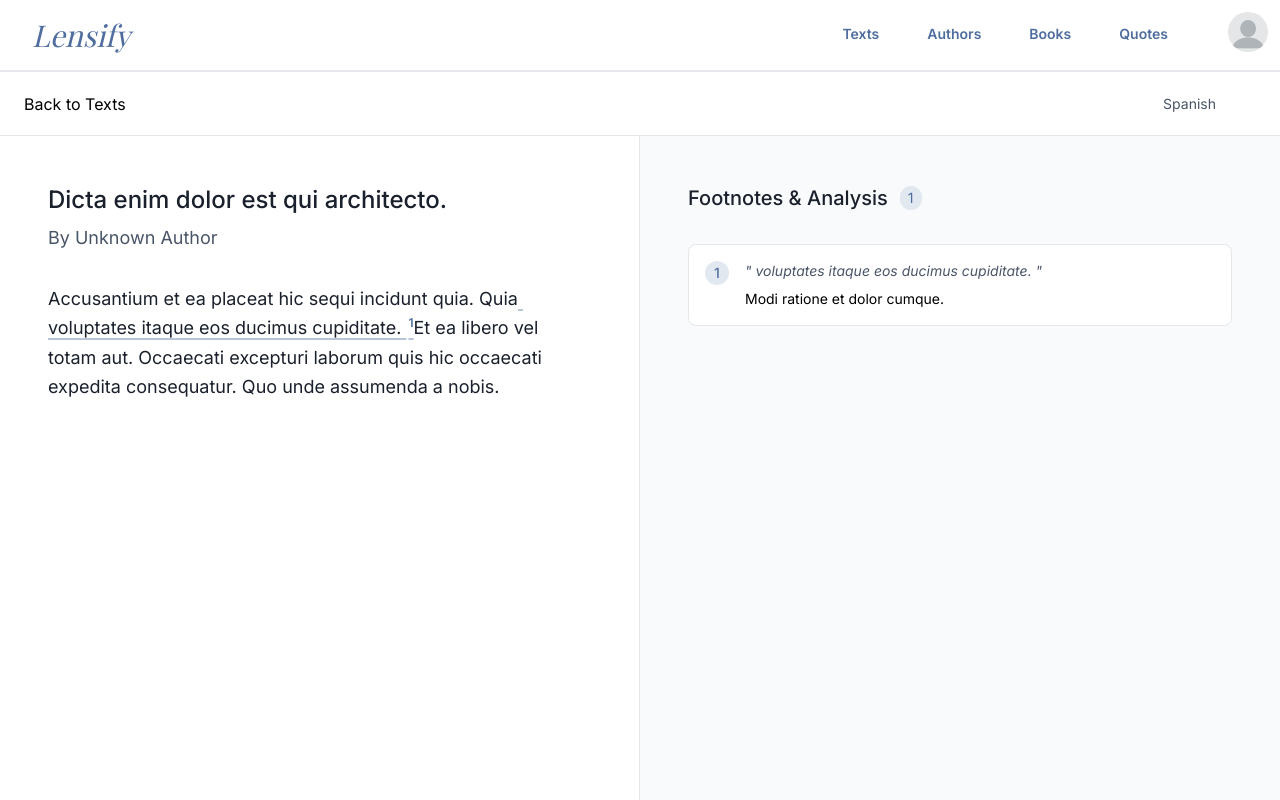
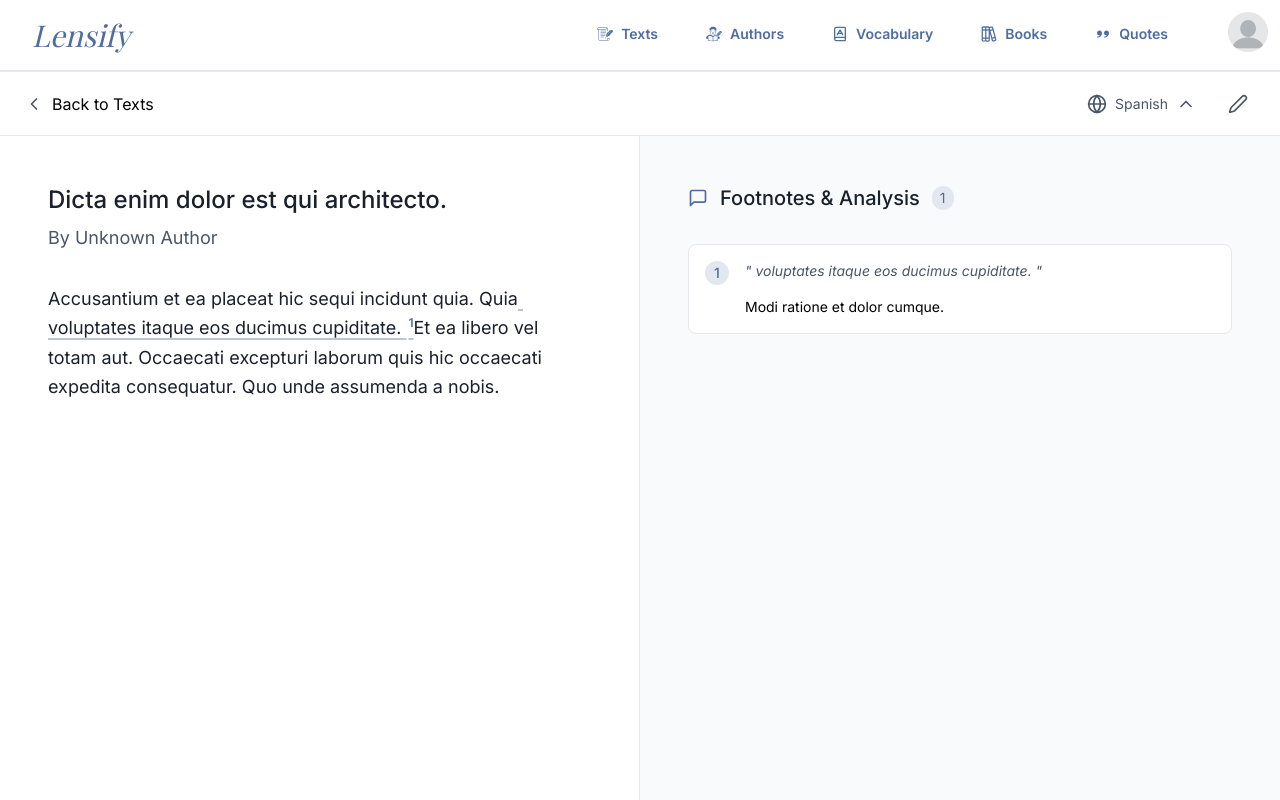
Before and after one commit to gmaysonnavefranck/Lensify, a Laravel app: page /texts/1 in a window 1280 px wide. Run offline with Laravel 12, Linux system fonts and the light colour scheme; a user stored in the database is signed in; data comes from the database, SQL or seed files in the repository; style sheets or scripts are compiled from the project's sources; some libraries are stand-ins or nearby versions; some web fonts are replaced.

Commit message:
feat: adding vocabulary

```diff
--- a/app/Http/Controllers/TextController.php
+++ b/app/Http/Controllers/TextController.php
@@ -89,6 +89,7 @@ class TextController extends Controller
         return Inertia::render('Texts/Text', [
             'text' => Text::with(['author', 'textNotes'])
                 ->with(['translations:id,translation_for,language'])
+                ->where('user_id', Auth::id())
                 ->findOrFail($request->route('id'))
         ]);
     }
--- a/resources/js/Components/Icon.vue
+++ b/resources/js/Components/Icon.vue
@@ -3,24 +3,18 @@
 </template>
 
 <script setup lang="ts">
-  import { onBeforeMount, ref } from 'vue';
+  import { computed } from 'vue';
 
   const props = defineProps<{
     icon: string;
   }>();
 
-  const svgContent = ref<string | null>(null);
-  onBeforeMount(async () => {
-    await loadSVG();
+  // Bundle every icon up front (they're tiny) instead of fetching each one after render
+  const icons = import.meta.glob<string>('../Icons/*.svg', { query: '?raw', import: 'default', eager: true });
+
+  const svgContent = computed(() => {
+    const svg = icons[`../Icons/${props.icon}.svg`];
+    if (!svg) console.error(`Icon "${props.icon}" not found.`);
+    return svg ?? null;
   });
-
-  async function loadSVG() {
-    try {
-      // Dynamically import the SVG based on the name prop
-      const svgModule = await import(`../Icons/${props.icon}.svg?raw`);
-      svgContent.value = svgModule.default;
-    } catch (error) {
-      console.error(`Icon "${props.icon}" not found.`);
-    }
-  }
 </script>
--- a/resources/js/Layouts/AuthLayout.vue
+++ b/resources/js/Layouts/AuthLayout.vue
@@ -22,6 +22,12 @@
         <nav class="mr-12 flex gap-6 self-center">
           <NavLink text="Texts" href="/texts" icon="texts" :selected="isPageSelected('Texts/Texts')" />
           <NavLink text="Authors" href="/authors" icon="author" :selected="isPageSelected('Authors/Authors')" />
+          <NavLink
+            text="Vocabulary"
+            href="/vocabulary"
+            icon="bookA"
+            :selected="isPageSelected('Vocabulary/Vocabulary')"
+          />
           <NavLink text="Books" href="/books" icon="books" :selected="isPageSelected('Books/Books')" />
           <NavLink text="Quotes" href="/quotes" icon="quotes" :selected="isPageSelected('Quotes/Quotes')" />
         </nav>
--- a/resources/js/Pages/Texts/Text.vue
+++ b/resources/js/Pages/Texts/Text.vue
@@ -2,7 +2,7 @@
   import AuthLayout from '@/Layouts/AuthLayout.vue';
   import Button from '@/Components/Button.vue';
   import Icon from '@/Components/Icon.vue';
-  import { Text } from '@/types/index';
+  import { FootNote, Text } from '@/types/index';
   import { computed, onMounted, onUnmounted, ref } from 'vue';
   import { Link, router } from '@inertiajs/vue3';
 
@@ -47,11 +47,14 @@
   function onMouseUp(event: MouseEvent) {
     // Keep the popup while interacting with it or while a note is in progress
     if (selectionPopup.value?.contains(event.target as Node)) return;
-    if (isWritingNote.value || isGeneratingExplanation.value) return;
+    if (isWritingNote.value || isGeneratingExplanation.value || vocabState.value === 'saving') return;
 
     const selection = window.getSelection();
     const text = selection?.toString().trim();
     const range = selection?.rangeCount ? selection.getRangeAt(0) : null;
+
+    vocabState.value = 'idle';
+    savedWord.value = null;
 
     if (!text || !range || !contentContainer.value?.contains(range.commonAncestorContainer)) {
       selectedText.value = '';
@@ -62,6 +65,50 @@
     const rect = range.getBoundingClientRect();
     selectedText.value = text;
     selectedTextPosition.value = { top: rect.bottom, left: rect.left + rect.width / 2 };
+  }
+
+  const vocabState = ref<'idle' | 'saving' | 'saved'>('idle');
+  const savedWord = ref<{ word: string; definition: string | null; alreadySaved: boolean } | null>(null);
+  const canAddWord = computed(() => selectedText.value.split(/\s+/).length <= 4);
+
+  // The sentence (or line) around the selection, so the AI defines the word as used here
+  function sentenceAround(fragment: string) {
+    const content = props.text.content;
+    const at = content.indexOf(fragment);
+    if (at === -1) return fragment;
+    const boundaries = /[.!?\n]/g;
+    let start = 0;
+    let end = content.length;
+    for (const match of content.matchAll(boundaries)) {
+      if (match.index! < at) start = match.index! + 1;
+      else if (match.index! >= at + fragment.length) {
+        end = match.index! + 1;
+        break;
+      }
+    }
+    return content.slice(start, end).trim().slice(0, 1000);
+  }
+
+  async function addToVocabulary() {
+    vocabState.value = 'saving';
+    try {
+      const { data } = await axios.post('/vocabulary', {
+        word: selectedText.value,
+        context: sentenceAround(selectedText.value),
+        text_id: props.text.id,
+      });
+      savedWord.value = { ...data.word, alreadySaved: data.alreadySaved };
+    } catch {
+      savedWord.value = { word: selectedText.value, definition: null, alreadySaved: false };
+    }
+    vocabState.value = 'saved';
+  }
+
+  function closePopup() {
+    vocabState.value = 'idle';
+    savedWord.value = null;
+    selectedText.value = '';
+    selectedTextPosition.value = null;
   }
 
   const activeNoteId = ref<number | null>(null);
@@ -90,6 +137,28 @@
     segments.push({ text: content.slice(cursor) });
     return segments;
   });
+
+  const editingNoteId = ref<number | null>(null);
+  const editDraft = ref('');
+
+  function startEditing(note: FootNote) {
+    editingNoteId.value = note.id;
+    editDraft.value = note.note;
+  }
+
+  function saveEdit() {
+    if (!editDraft.value.trim()) return;
+    router.patch(
+      `/notes/${editingNoteId.value}`,
+      { note: editDraft.value },
+      { preserveScroll: true, preserveState: true, onSuccess: () => (editingNoteId.value = null) },
+    );
+  }
+
+  function deleteNote(note: FootNote) {
+    if (!confirm('Delete this footnote?')) return;
+    router.delete(`/notes/${note.id}`, { preserveScroll: true, preserveState: true });
+  }
 
   function focusNote(id: number) {
     activeNoteId.value = id;
@@ -257,7 +326,7 @@
           v-for="(footNote, index) in sortedNotes"
           :id="`note-${footNote.id}`"
           :key="footNote.id"
-          class="rounded-lg border bg-white p-4 transition-all"
+          class="group rounded-lg border bg-white p-4 transition-all"
           :class="activeNoteId === footNote.id ? 'border-primary shadow-md' : 'border-gray-200'"
           @mouseenter="activeNoteId = footNote.id"
           @mouseleave="activeNoteId = null"
@@ -266,9 +335,30 @@
             <div class="flex h-6 w-6 flex-shrink-0 items-center justify-center rounded-full bg-slate-200">
               <span class="text-sm font-medium text-primary">{{ index + 1 }}</span>
             </div>
-            <div>
-              <p class="mb-2 text-sm italic text-textSecondary">"{{ footNote.text_content }}"</p>
-              <p class="text-sm">{{ footNote.note }}</p>
+            <div class="min-w-0 flex-1">
+              <div class="mb-2 flex items-start justify-between gap-2">
+                <p class="text-sm italic text-textSecondary">"{{ footNote.text_content }}"</p>
+                <div
+                  v-if="editingNoteId !== footNote.id"
+                  class="flex shrink-0 gap-0.5 opacity-0 transition-opacity focus-within:opacity-100 group-hover:opacity-100"
+                >
+                  <Button type="ghost" icon="squarePen" class="!p-1.5" title="Edit" @click="startEditing(footNote)" />
+                  <Button type="ghost" icon="trash" class="!p-1.5 hover:!text-error" title="Delete" @click="deleteNote(footNote)" />
+                </div>
+              </div>
+              <div v-if="editingNoteId === footNote.id">
+                <textarea
+                  v-model="editDraft"
+                  rows="5"
+                  class="w-full resize-y rounded-md border border-gray-200 px-3 py-2 text-sm focus:border-transparent focus:outline-none focus:ring-2 focus:ring-primary/30"
+                  @keydown.esc="editingNoteId = null"
+                />
+                <div class="mt-2 flex justify-end gap-2">
+                  <Button type="ghost" text="Cancel" @click="editingNoteId = null" />
+                  <Button text="Save" :disabled="!editDraft.trim()" @click="saveEdit" />
+                </div>
+              </div>
+              <p v-else class="whitespace-pre-line text-sm">{{ footNote.note }}</p>
             </div>
           </div>
         </div>
@@ -322,9 +412,29 @@
         : { top: `${selectedTextPosition.top}px`, left: `${selectedTextPosition.left}px` }
     "
   >
-    <div v-if="!isGeneratingExplanation && !isWritingNote" class="flex gap-2">
+    <div v-if="!isGeneratingExplanation && !isWritingNote && vocabState === 'idle'" class="flex gap-2">
       <Button type="ghost" icon="squarePen" @click="isWritingNote = true"> Write Note </Button>
+      <Button v-if="canAddWord" type="ghost" icon="bookA" @click="addToVocabulary">Add to vocabulary</Button>
       <Button icon="sparkles" @click="generateExplanation">Generate Analysis</Button>
+    </div>
+    <div v-if="vocabState === 'saving'" class="flex items-center gap-2 px-2 py-1">
+      <Icon icon="loading" class="h-5 w-5 animate-spin text-primary" />
+      <p class="text-sm text-textSecondary">Looking up the definition...</p>
+    </div>
+    <div v-if="vocabState === 'saved' && savedWord" class="w-[min(360px,90vw)] p-2">
+      <div class="flex items-start justify-between gap-2">
+        <p class="font-newsreader text-lg font-semibold text-textPrimary">{{ savedWord.word }}</p>
+        <Button class="!p-1" type="ghost" icon="x" @click="closePopup" />
+      </div>
+      <p v-if="savedWord.definition" class="mt-1 text-sm text-textPrimary">{{ savedWord.definition }}</p>
+      <p v-else class="mt-1 text-sm text-error">Saved, but we couldn't get a definition. You can add one later.</p>
+      <div class="mt-3 flex items-center justify-between text-xs">
+        <span class="flex items-center gap-1 text-success">
+          <Icon icon="check" class="h-3.5 w-3.5" />
+          {{ savedWord.alreadySaved ? 'Already in your vocabulary' : 'Added to vocabulary' }}
+        </span>
+        <Link href="/vocabulary" class="font-medium text-primary hover:underline">Open vocabulary →</Link>
+      </div>
     </div>
     <div v-if="isGeneratingExplanation" class="flex items-center gap-2">
       <Icon icon="loading" class="h-5 w-5 animate-spin text-primary" />
--- /dev/null
+++ b/resources/js/Pages/Vocabulary/Vocabulary.vue
@@ -0,0 +1,117 @@
+<script setup lang="ts">
+  import AuthLayout from '@/Layouts/AuthLayout.vue';
+  import Button from '@/Components/Button.vue';
+  import Icon from '@/Components/Icon.vue';
+  import InputText from '@/Components/InputText.vue';
+  import Pagination from '@/Components/Pagination.vue';
+  import { PaginatedResponse, VocabularyWord } from '@/types/index';
+  import { Link, router } from '@inertiajs/vue3';
+  import { ref, watch } from 'vue';
+
+  const props = defineProps<{
+    words: PaginatedResponse<VocabularyWord>;
+    filters: { search?: string };
+  }>();
+
+  defineOptions({ layout: AuthLayout });
+
+  const search = ref(props.filters.search || '');
+  watch(search, (value) => router.get('/vocabulary', { search: value }, { preserveState: true, replace: true }));
+
+  const editingId = ref<number | null>(null);
+  const draft = ref('');
+
+  function startEditing(word: VocabularyWord) {
+    editingId.value = word.id;
+    draft.value = word.definition ?? '';
+  }
+
+  function saveEdit() {
+    router.patch(
+      `/vocabulary/${editingId.value}`,
+      { definition: draft.value },
+      { preserveScroll: true, preserveState: true, onSuccess: () => (editingId.value = null) },
+    );
+  }
+
+  function deleteWord(word: VocabularyWord) {
+    if (!confirm(`Remove “${word.word}” from your vocabulary?`)) return;
+    router.delete(`/vocabulary/${word.id}`, { preserveScroll: true, preserveState: true });
+  }
+</script>
+
+<template>
+  <Head title="Vocabulary" />
+  <div class="h-full overflow-y-auto">
+    <div class="mx-auto w-full max-w-4xl px-8 py-8">
+      <div class="mb-6">
+        <h1 class="text-2xl font-semibold text-textPrimary">Your Vocabulary</h1>
+        <p class="mt-1 text-sm text-secondary">Words you've saved while reading</p>
+      </div>
+
+      <InputText v-model="search" class="mb-6" placeholder="Search words or definitions..." />
+
+      <div v-if="words.data.length" class="divide-y divide-gray-100 rounded-lg border border-gray-200 bg-white">
+        <div v-for="word in words.data" :key="word.id" class="group px-5 py-4">
+          <div class="flex items-start justify-between gap-4">
+            <div class="min-w-0 flex-1">
+              <p class="font-newsreader text-xl font-semibold text-textPrimary">{{ word.word }}</p>
+
+              <div v-if="editingId === word.id" class="mt-2">
+                <textarea
+                  v-model="draft"
+                  rows="3"
+                  class="w-full resize-y rounded-md border border-gray-200 px-3 py-2 text-sm focus:border-transparent focus:outline-none focus:ring-2 focus:ring-primary/30"
+                  @keydown.esc="editingId = null"
+                />
+                <div class="mt-2 flex justify-end gap-2">
+                  <Button type="ghost" text="Cancel" @click="editingId = null" />
+                  <Button text="Save" @click="saveEdit" />
+                </div>
+              </div>
+              <p v-else-if="word.definition" class="mt-1 text-sm text-textPrimary">{{ word.definition }}</p>
+              <p v-else class="mt-1 text-sm italic text-secondary">No definition yet. Click the pencil to add one.</p>
+
+              <p v-if="word.context" class="mt-2 line-clamp-2 text-sm italic text-textSecondary">“{{ word.context }}”</p>
+              <p class="mt-2 flex items-center gap-1.5 text-xs text-secondary">
+                <template v-if="word.text">
+                  <Icon icon="texts" class="h-3.5 w-3.5" />
+                  <Link :href="`/texts/${word.text.id}`" class="hover:text-primary hover:underline">{{ word.text.title }}</Link>
+                  <span>·</span>
+                </template>
+                <span>{{ new Date(word.created_at).toLocaleDateString() }}</span>
+              </p>
+            </div>
+            <div
+              v-if="editingId !== word.id"
+              class="flex shrink-0 gap-0.5 opacity-0 transition-opacity focus-within:opacity-100 group-hover:opacity-100"
+            >
+              <Button type="ghost" icon="squarePen" class="!p-1.5" title="Edit definition" @click="startEditing(word)" />
+              <Button type="ghost" icon="trash" class="!p-1.5 hover:!text-error" title="Delete" @click="deleteWord(word)" />
+            </div>
+          </div>
+        </div>
+      </div>
+
+      <div v-else class="rounded-lg border-2 border-dashed border-gray-200 p-10 text-center">
+        <div class="mx-auto mb-4 flex h-12 w-12 items-center justify-center rounded-full bg-slate-200">
+          <Icon icon="bookA" class="h-6 w-6 text-primary" />
+        </div>
+        <p class="font-medium text-textPrimary">{{ search ? 'No words match your search' : 'No words yet' }}</p>
+        <p v-if="!search" class="mt-1 text-sm text-textSecondary">
+          While reading a text, select a word and choose “Add to vocabulary”.
+        </p>
+      </div>
+
+      <Pagination
+        v-if="words.last_page > 1"
+        :current_page="words.current_page"
+        :per_page="words.per_page"
+        :total="words.total"
+        :last_page="words.last_page"
+        @update:current_page="(page) => router.get('/vocabulary', { page, search }, { preserveState: true })"
+        entity="words"
+      />
+    </div>
+  </div>
+</template>
--- a/routes/web.php
+++ b/routes/web.php
@@ -5,6 +5,7 @@ use App\Http\Controllers\ChatController;
 use App\Http\Controllers\ProfileController;
 use App\Http\Controllers\TextController;
 use App\Http\Controllers\TextNoteController;
+use App\Http\Controllers\VocabularyController;
 use Illuminate\Support\Facades\Route;
 use Inertia\Inertia;
 
@@ -20,6 +21,16 @@ Route::middleware(['auth', 'verified'])->prefix('texts')->group(function () {
     Route::post('{text}/assign-author', [TextController::class, 'assignAuthor']);
     Route::post('{text}/footnote', [TextController::class, 'associateFootnote']);
     Route::post('fetch-text', [TextController::class, 'getTextInformation']);
+});
+
+Route::middleware(['auth', 'verified'])->group(function () {
+    Route::patch('notes/{textNote}', [TextNoteController::class, 'update']);
+    Route::delete('notes/{textNote}', [TextNoteController::class, 'destroy']);
+
+    Route::get('vocabulary', [VocabularyController::class, 'index'])->name('vocabulary.index');
+    Route::post('vocabulary', [VocabularyController::class, 'store']);
+    Route::patch('vocabulary/{vocabularyWord}', [VocabularyController::class, 'update']);
+    Route::delete('vocabulary/{vocabularyWord}', [VocabularyController::class, 'destroy']);
 });
 
 Route::middleware(['auth', 'verified'])->prefix('authors')->group(function () {
```
Also changed, not shown: app/Http/Controllers/ChatController.php (+9 -0 lines), app/Http/Controllers/TextNoteController.php (+15 -47 lines), app/Http/Controllers/VocabularyController.php (added, +79 -0 lines), app/Models/VocabularyWord.php (added, +18 -0 lines), resources/js/types/index.d.ts (+9 -0 lines), tests/Feature/TextNoteTest.php (added, +37 -0 lines), tests/Feature/VocabularyTest.php (added, +41 -0 lines), database/migrations/2026_10_21_144724_create_vocabulary_words_table.php (added), resources/js/Icons/bookA.svg (added), resources/js/Icons/trash.svg (added).
